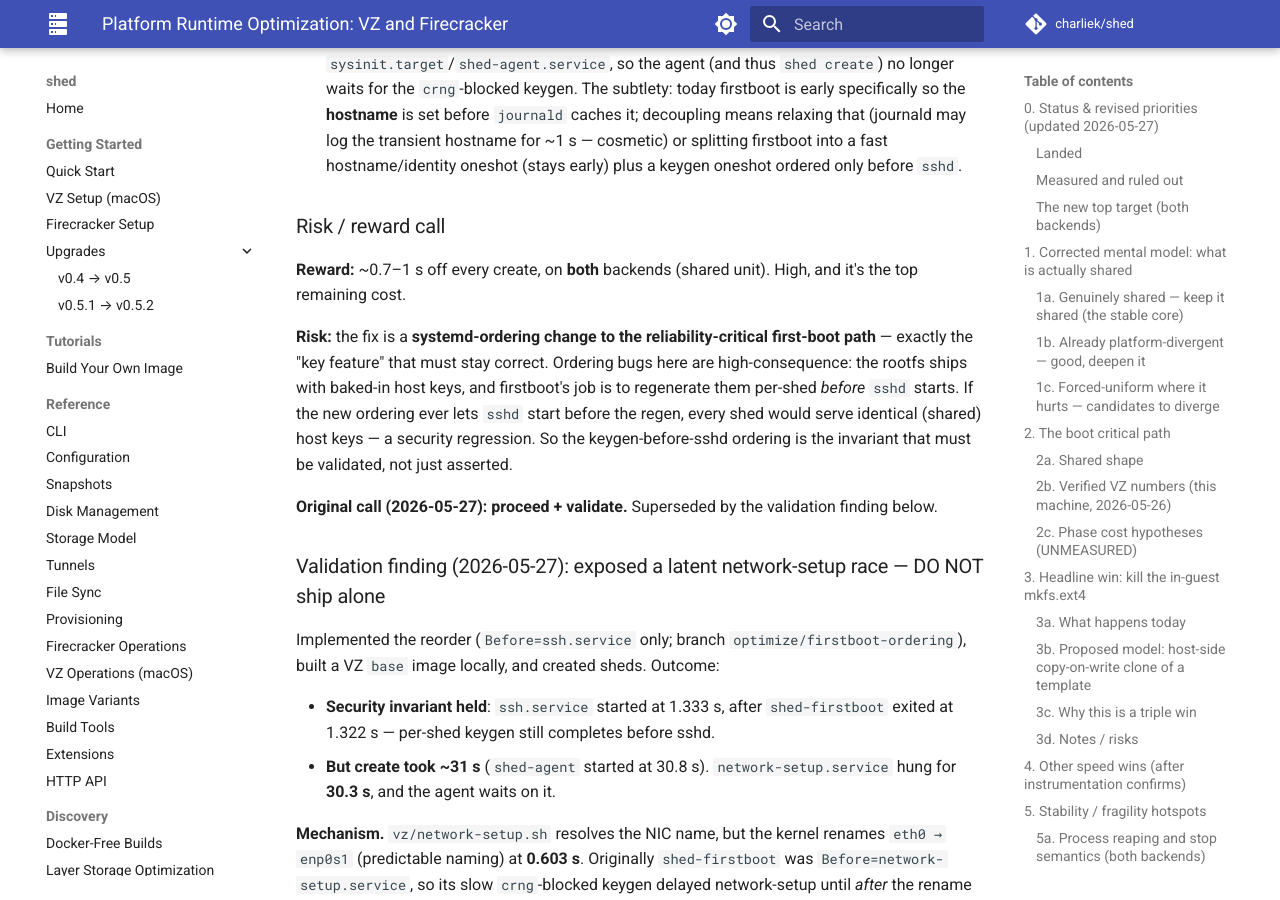
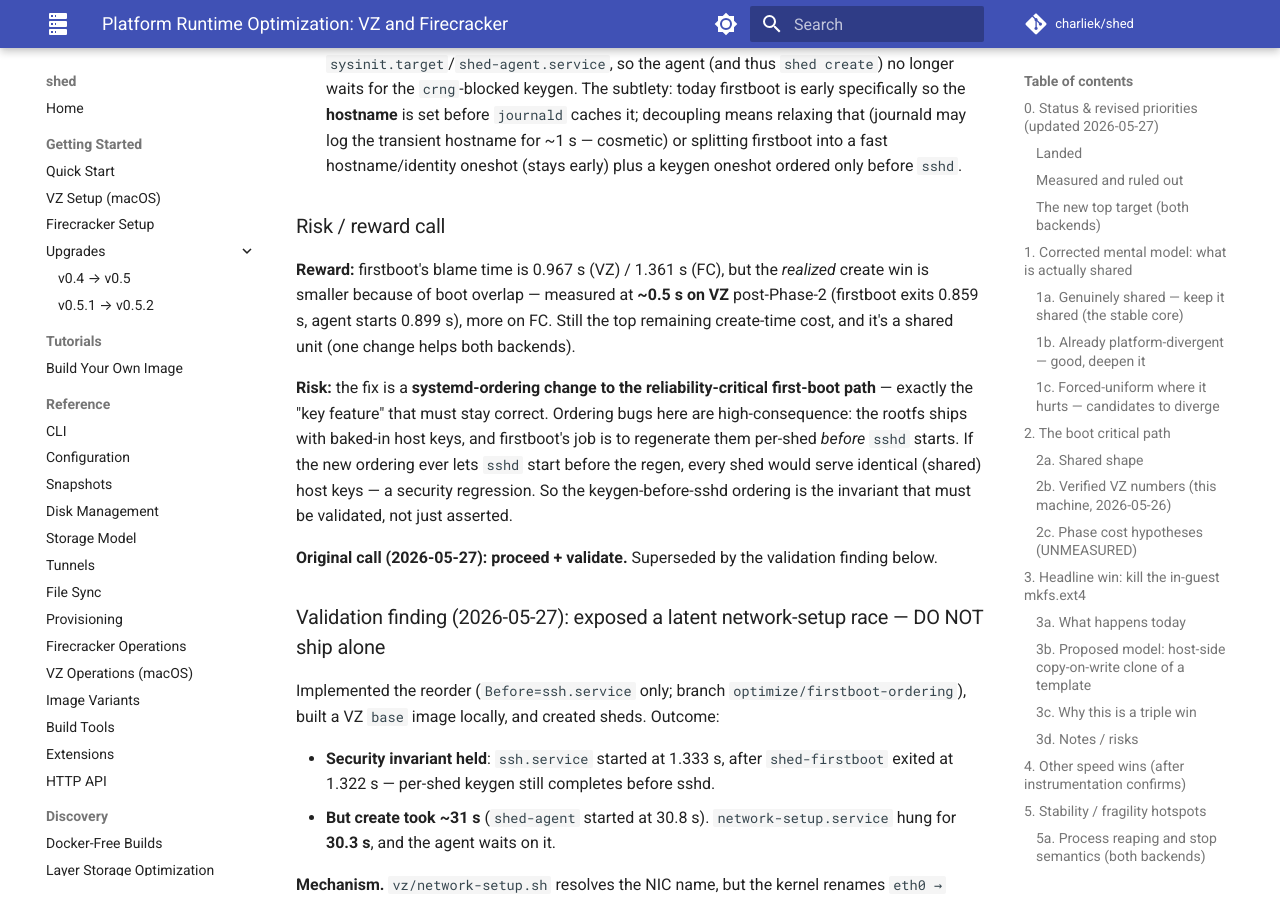
Before and after one commit to charliek/shed, an MkDocs documentation site: the page built from docs/discovery/platform-runtime-optimization.md, in a window 1280 px wide and 900 px high, scrolled down 12862 px. Built offline with MkDocs 1.6.1 and Material for MkDocs 9.7.7, drawn with Linux system fonts in a browser that asks for light colours; comment, search, counter and statistics services are not loaded.

Commit message:
docs: reconcile firstboot reward estimate (~0.5s VZ realized, per review)
Co-Authored-By: Claude Opus 4.7 (1M context) <noreply@anthropic.com>

```diff
--- a/docs/discovery/platform-runtime-optimization.md
+++ b/docs/discovery/platform-runtime-optimization.md
@@ -533,8 +533,11 @@ and `ssh-keygen`'s `getrandom()` blocks until then.
 
 ### Risk / reward call
 
-**Reward:** ~0.7–1 s off every create, on **both** backends (shared unit).
-High, and it's the top remaining cost.
+**Reward:** firstboot's blame time is 0.967 s (VZ) / 1.361 s (FC), but the
+*realized* create win is smaller because of boot overlap — measured at
+**~0.5 s on VZ** post-Phase-2 (firstboot exits 0.859 s, agent starts
+0.899 s), more on FC. Still the top remaining create-time cost, and it's a
+shared unit (one change helps both backends).
 
 **Risk:** the fix is a **systemd-ordering change to the reliability-critical
 first-boot path** — exactly the "key feature" that must stay correct.
```
